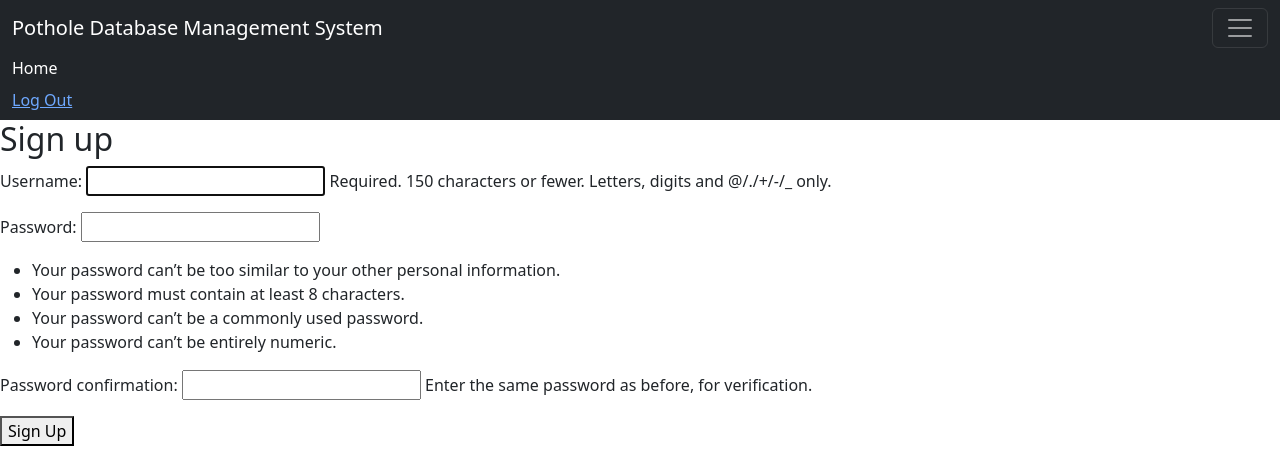
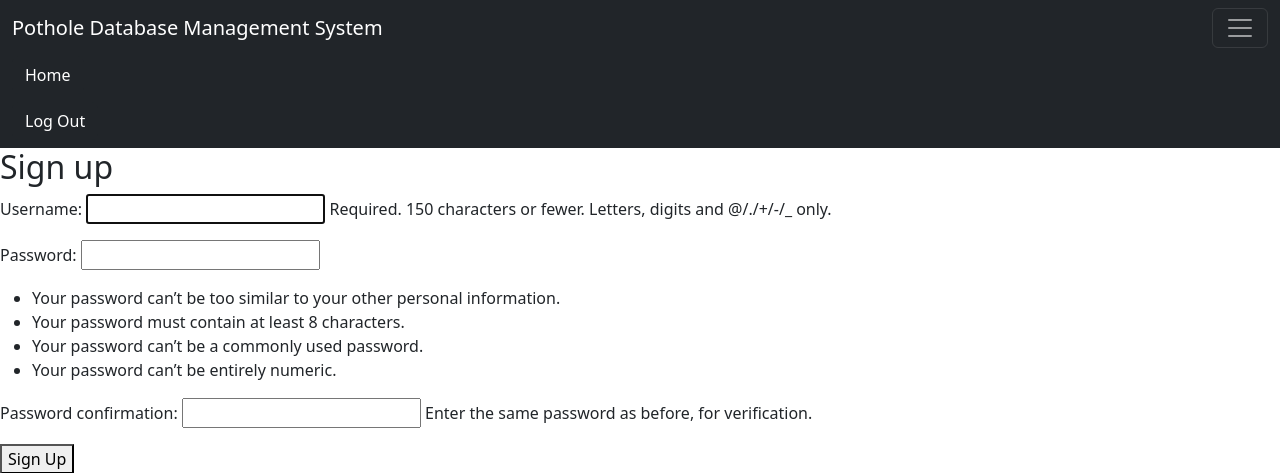
Before and after one commit to bjhari2/pothole, a Django app: page /accounts/signup/ in a window 1280 px wide, after a click that opens the changed part. Shown: the top 473 px of the page. Run offline with Django 4.2, Linux system fonts and the light colour scheme.

Commit message:
Made some changes

```diff
--- a/Pothole/templates/base.html
+++ b/Pothole/templates/base.html
@@ -2,7 +2,7 @@
 <html>
 <head>
   <meta charset="utf-8">
-  <title>{% block title %}Django Auth Tutorial{% endblock %}</title>
+  <title>{% block title %}Pothole Database Management System{% endblock %}</title>
   <link href="https://cdn.jsdelivr.net/npm/bootstrap@5.3.0-alpha1/dist/css/bootstrap.min.css" rel="stylesheet" integrity="sha384-GLhlTQ8iRABdZLl6O3oVMWSktQOp6b7In1Zl3/Jr59b6EGGoI1aFkw7cmDA6j6gD" crossorigin="anonymous">
 </head>
 <body>
@@ -14,8 +14,8 @@
     </button>
     <div class="collapse navbar-collapse" id="navbarNavAltMarkup">
       <div class="navbar-nav">
-        <a class="nav-link active" aria-current="page" href="#">Home</a>
-        <a href="{% url 'logout' %}">Log Out</a>
+        <a class="nav-link active" aria-current="page" href="#"><button type="button" class="btn btn-dark">Home</button></a>
+        <a href="{% url 'logout' %}"><button type="button" class="btn btn-dark">Log Out</button></a>
       </div>
     </div>
   </div>
--- a/Pothole/templates/index.html
+++ b/Pothole/templates/index.html
@@ -4,7 +4,7 @@
 <head>
   <meta charset="utf-8">
   <meta name="viewport" content="width=device-width, initial-scale=1">
-  <title>Bootstrap demo</title>
+  <title>Pothole Database Management System</title>
 </head>
 
 <body>
```
